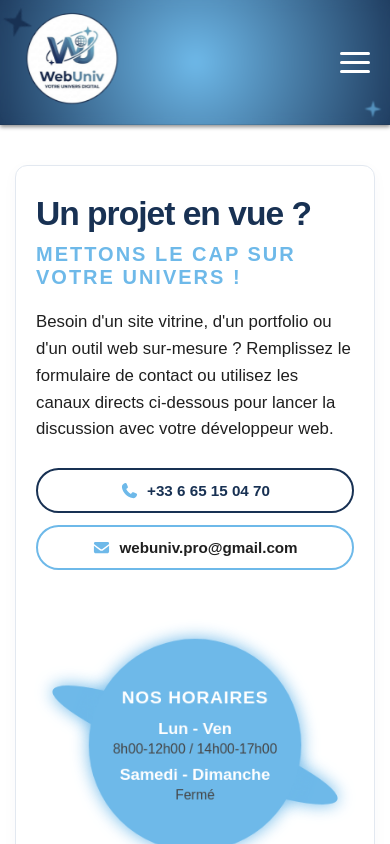
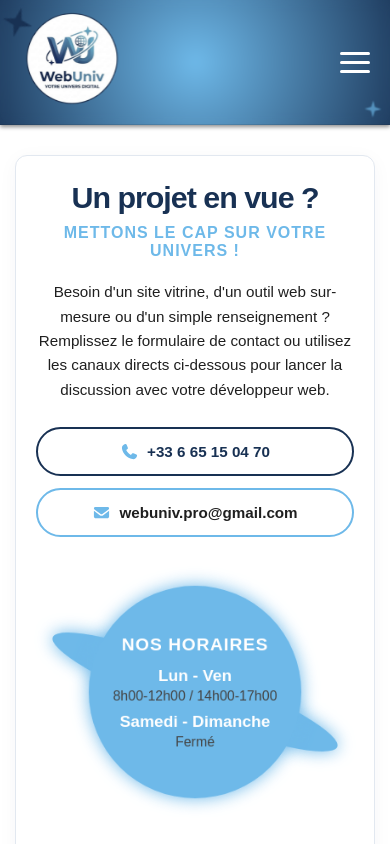
Before and after one commit to JHochart0/WebUniv, a React (Vite) app: page /contact in a window 390 px wide. Shown: the top 844 px of the page. Built offline with nearby package versions, Linux system fonts and the light colour scheme.

Commit message:
contact page done entirely

```diff
--- a/src/css/Contact.css
+++ b/src/css/Contact.css
@@ -25,39 +25,34 @@
     50% { transform: translateY(-10px); }
 }
 
-@keyframes planetaryFloatTabletLandscape {
-    0%, 100% { transform: scale(0.85) translateY(0); }
-    50% { transform: scale(0.85) translateY(-8px); }
-}
 
 @keyframes planetaryFloatMobile {
     0%, 100% { transform: scale(0.85) translateY(0); }
     50% { transform: scale(0.85) translateY(-10px); }
 }
 
-@keyframes planetaryFloatMobileLandscape {
-    0%, 100% { transform: scale(0.65) translateY(0); }
-    50% { transform: scale(0.65) translateY(-6px); }
-}
 
 /*********************************
-********* CONTAINER **************
+********* CONTACT CONTAINER ******
 *********************************/
 .contact-container {
     min-height: 100vh;
+    width: 100%;
     background-color: var(--color-white);
     color: var(--color-dark-gray);
     font-family: var(--font-main);
     display: flex;
+    flex-direction:column;
     justify-content: center;
     align-items: center;
     position: relative;
     overflow: hidden;
     padding: 60px 20px;
+    margin:auto;
 
 }
 
-/* Planète en arrière-plan global */
+/* planet in the background */
 .contact-container::before {
     content: '';
     position: absolute;
@@ -80,75 +75,25 @@
 }
 
 /*********************************
-********* WRAPPER & GRID *********
+******* CONTACT WRAPPER **********
 *********************************/
 .contact-wrap {
     position: relative;
     z-index: 50;
-    width: 100%;
-    max-width: 65.5vw;
-    margin: 0 auto;
-    display: grid;
-    grid-template-columns: 1fr 1.2fr;
-    gap: 60px;
-    align-items: start;
+    width: 65.5vw;
+    display: flex;
+    flex-direction:row;
+    justify-content:center;
+    gap: 30px;
     backdrop-filter: blur(3px);
     padding: 40px;
     border-radius: 16px;
 }
 
-/*********************************
-********* STARS DECORATIONS *******
-*********************************/
-.contact-star-deco {
-    position: absolute;
-    top: 50%;
-    left: 50%;
-    width: 1720px;
-    height: 400px;
-    transform: translate(-50%, -50%) rotate(-15deg) skew(-25deg);
-    transform-origin: center center;
-    pointer-events: none;
-    z-index: 2;
-}
 
-.contact-star-deco::before {
-    content: '';
-    position: absolute;
-    top: 0;
-    left: 0;
-    width: 100%;
-    height: 100%;
-    border-radius: 50%;
-    border: 2px solid rgba(110, 185, 233, 0.5);
-    box-shadow: 0 0 15px rgba(110, 185, 233, 0.15);
-}
-
-.contact-star-left, .contact-star-right {
-    position: absolute;
-    top: 50%;
-    z-index: 5;
-    clip-path: polygon(50% 0%, 61% 39%, 100% 50%, 61% 61%, 50% 100%, 39% 61%, 0% 50%, 39% 39%);
-}
-
-.contact-star-left {
-    background-color: var(--color-light-blue);
-    width: 38px;
-    height: 38px;
-    left: 0;
-    animation: pulseStarLeftContact 4s infinite ease-in-out;
-}
-
-.contact-star-right {
-    background-color: var(--color-abyssal-blue);
-    width: 48px;
-    height: 48px;
-    right: 0;
-    animation: pulseStarRightContact 4s infinite ease-in-out;
-}
 
 /*********************************
-********* TEXT SIDE **************
+****** CONTACT INFOS SIDE ********
 *********************************/
 .contact-info-section {
     display: flex;
@@ -160,6 +105,7 @@
     box-shadow: 0 10px 30px rgba(24, 49, 83, 0.04);
     min-height: 75vh;
     min-width: 30vw;
+
 }
 
 .contact-main-title {
@@ -169,6 +115,7 @@
     margin: 0 0 10px 0;
     line-height: 1.1;
     letter-spacing: -1px;
+    text-align:center;
 }
 
 .contact-subtitle {
@@ -178,13 +125,15 @@
     text-transform: uppercase;
     letter-spacing: 2px;
     font-weight: bold;
+    text-align:center;
 }
 
 .contact-text {
-    font-size: 1.05rem;
+    font-size: 0.99rem;
     color: var(--color-dark-gray);
     line-height: 1.6;
     margin-bottom: 25px;
+    text-align: center;
 }
 
 .contact-direct-links {
@@ -236,9 +185,9 @@
     color: var(--color-light-blue);
 }
 
-/*************************************************
-********* SCHEDULES PLANET (STYLE MATCH) *********
-*************************************************/
+/***********************************
+*********** CONTACT SCHEDULES*******
+***********************************/
 .contact-schedules {
     position: relative;
     z-index: 1;
@@ -254,12 +203,11 @@
     will-change: transform;
 }
 
-/* Effet au survol identique au footer */
 .contact-schedules:hover {
     animation: planetaryFloat 4s infinite ease-in-out;
 }
 
-/* Sphère de la planète */
+/* schedules planet sphere */
 .contact-schedules::before {
     content: '';
     position: absolute;
@@ -272,7 +220,7 @@
     box-shadow: 0 0 20px var(--color-light-blue);
 }
 
-/* Anneau de la planète */
+/* schedules planet ring */
 .contact-schedules::after {
     content: '';
     position: absolute;
@@ -288,7 +236,6 @@
     pointer-events: none;
 }
 
-/* Titre principal (H1) dans la planète */
 .contact-schedules-h1 {
     color: var(--color-white);
     font-size: 1.3rem;
@@ -305,7 +252,6 @@
     z-index: 10;
 }
 
-/* Jours (H2) dans la planète */
 .contact-schedules-h2 {
     font-size: 1.2rem;
     color: var(--color-white);
@@ -313,7 +259,6 @@
     font-weight: bold;
 }
 
-/* Heures (H3) dans la planète - Sombre pour le contraste sur fond bleu clair */
 .contact-schedules-h3 {
     font-size: 1rem;
     color: rgb(68, 68, 68);
@@ -321,6 +266,9 @@
     margin: 0;
 }
 
+/***********************************
+*********** CONTACT SOCIALS*********
+***********************************/
 .contact-social-section {
     margin-top:50px;
     display: flex;
@@ -356,10 +304,8 @@
     transform: translateY(-3px);
 }
 
-
-
 /*********************************
-********* FORM CARD SIDE *********
+******* CONTACT FORM SIDE ********
 *********************************/
 .contact-form-section {
     background: #fdfdfdb7;
@@ -368,7 +314,7 @@
     border-radius: 12px;
     box-shadow: 0 10px 30px rgba(24, 49, 83, 0.04);
     min-height: 75vh;
-    min-width:25vw;
+    min-width: 30vw;
 }
 
 .contact-form-element {
@@ -483,22 +429,118 @@
 }
 
 /*********************************
-********* RESPONSIVE *************
+********* STARS DECORATIONS *******
+*********************************/
+.contact-star-deco {
+    position: absolute;
+    top: 50%;
+    left: 50%;
+    width: 1720px;
+    height: 400px;
+    transform: translate(-50%, -50%) rotate(-15deg) skew(-25deg);
+    transform-origin: center center;
+    pointer-events: none;
+    z-index: 2;
+}
+
+.contact-star-deco::before {
+    content: '';
+    position: absolute;
+    top: 0;
+    left: 0;
+    width: 100%;
+    height: 100%;
+    border-radius: 50%;
+    border: 2px solid rgba(110, 185, 233, 0.5);
+    box-shadow: 0 0 15px rgba(110, 185, 233, 0.15);
+}
+
+.contact-star-left, .contact-star-right {
+    position: absolute;
+    top: 50%;
+    z-index: 5;
+    clip-path: polygon(50% 0%, 61% 39%, 100% 50%, 61% 61%, 50% 100%, 39% 61%, 0% 50%, 39% 39%);
+}
+
+.contact-star-left {
+    background-color: var(--color-light-blue);
+    width: 38px;
+    height: 38px;
+    left: 0;
+    animation: pulseStarLeftContact 4s infinite ease-in-out;
+}
+
+.contact-star-right {
+    background-color: var(--color-abyssal-blue);
+    width: 48px;
+    height: 48px;
+    right: 0;
+    animation: pulseStarRightContact 4s infinite ease-in-out;
+}
+
+/*********************************
+********* RESPONSIVE TABLET ******
 *********************************/
 @media (max-width: 1024px) {
+
+    .contact-container,
+    .contact-container * {
+        box-sizing: border-box;
+    }
+
+    .contact-container {
+        padding: 50px 20px;
+        overflow-x: hidden;
+    }
+
+
+    .contact-container::before,
+    .contact-star-deco,
+    .contact-star-left,
+    .contact-star-right {
+        display: none !important;
+    }
+
     .contact-wrap {
-        grid-template-columns: 1fr;
+        flex-direction: column;
+        align-items: stretch;
         gap: 40px;
-        padding: 30px;
-        max-width: 85vw;
+        padding: 20px;
+        max-width: 100%;
+        width: 100%;
+        backdrop-filter: none;
+    }
+
+
+    .contact-info-section,
+    .contact-form-section {
+        min-height: auto;
+        min-width: auto !important;
+        width: 100%;
+        background: var(--color-white);
+        border: 1px solid #e2e8f0;
+        box-shadow: 0 4px 20px rgba(24, 49, 83, 0.04);
+        padding: 40px 25px;
     }
 
     .contact-main-title {
         font-size: 2.4rem;
+        text-align: center;
+    }
+
+    .contact-subtitle,
+    .contact-text {
+        text-align: center;
+    }
+
+    .contact-direct-links {
+        align-self: center;
+        width: 100%;
+        max-width: 450px;
     }
 
     .contact-schedules {
-        margin-top: 30px;
+        margin: 30px auto;
         align-self: center;
     }
 }
@@ -507,48 +549,53 @@
 ********* RESPONSIVE MOBILE ******
 *********************************/
 @media (max-width: 599px) {
-    .contact-container {
-        padding: 40px 15px;
-        background-color: var(--color-white); /* Fond propre et uni */
+    .contact-container::before,
+    .contact-star-deco,
+    .contact-star-left,
+    .contact-star-right {
+        display: none !important;
     }
 
-    /* 1. ON SUPPRIME LA GRANDE PLANÈTE ET L'ANNEAU SUR MOBILE */
-    .contact-container::before,
-    .contact-star-deco {
-        display: none;
+    .contact-container {
+        padding: 30px 15px;
     }
 
     .contact-wrap {
-        max-width: 100%;
+        gap: 25px;
         padding: 0;
-        gap: 30px; /* Espace équilibré entre la section info et le formulaire */
     }
 
-    /* 2. ADAPTATION DES CARTES (OPAQUES ET ÉPURÉES) */
     .contact-info-section,
     .contact-form-section {
-        background: #FFFFFF;
-        border: 1px solid #e2e8f0; /* Une bordure grise très légère pour structurer */
-        padding: 30px 20px;
-        min-height: auto; /* On libère la hauteur fixe du desktop */
-        min-width: auto;
-        box-shadow: 0 4px 15px rgba(24, 49, 83, 0.03); /* Ombre très subtile */
+        padding: 25px 20px;
     }
 
-    /* Ajustements des textes et boutons */
     .contact-main-title {
-        font-size: 2.1rem;
+        font-size: 1.9rem;
+    }
+
+    .contact-subtitle {
+        font-size: 1rem;
+        letter-spacing: 1px;
+    }
+
+    .contact-text {
+        font-size: 0.95rem;
     }
 
     .contact-submit-btn,
     .contact-direct-btn {
-        width: 100%; /* Boutons à 100% pour une meilleure ergonomie tactile */
+        width: 100%;
+        padding: 14px 20px;
     }
 
-    /* 3. ON GARDE UNIQUEMENT LA PETITE PLANÈTE DES HORAIRES */
+    .contact-form-group textarea {
+        min-height: 220px;
+    }
+
     .contact-schedules {
         transform: scale(0.85);
-        margin: 20px auto;
+        margin: 0px auto;
     }
 
     .contact-schedules:hover {
@@ -556,23 +603,23 @@
     }
 }
 
-/* Alignement et gestion Landscape pour Tablettes */
+/* Tablets Landscape */
 @media (max-width: 1500px) and (orientation: landscape) {
-    .contact-schedules {
-        transform: scale(0.85);
+    .contact-container::before,
+    .contact-star-deco,
+    .contact-star-left,
+    .contact-star-right {
+        display: none !important;
     }
-    .contact-schedules:hover {
-        animation: planetaryFloatTabletLandscape 4s infinite ease-in-out;
+
+}
+
+/* Mobiles Landscape */
+@media (max-width: 899px) and (orientation: landscape) {
+    .contact-container::before,
+    .contact-star-deco,
+    .contact-star-left,
+    .contact-star-right {
+        display: none !important;
     }
 }
-
-/* Alignement et gestion Landscape pour Mobiles */
-@media (max-width: 899px) and (orientation: landscape) {
-    .contact-schedules {
-        transform: scale(0.65);
-        margin: 10px auto;
-    }
-    .contact-schedules:hover {
-        animation: planetaryFloatMobileLandscape 4s infinite ease-in-out;
-    }
-}
--- a/src/css/Footer.css
+++ b/src/css/Footer.css
@@ -33,7 +33,7 @@
 
 @keyframes planetaryFloatMobileLandscape {
     0%, 100% { transform: scale(0.65) translateY(0); }
-    50% { transform: scale(0.65) translateY(-6px); } /* Flottement réduit pour ne pas cogner le haut */
+    50% { transform: scale(0.65) translateY(-6px); }
 }
 /**************************
 ********Footer container***
@@ -54,6 +54,7 @@
     max-width: 62.5vw;
     margin: 0 auto;
     display: flex;
+    flex-direction: row;
     justify-content: space-between;
     align-items: center;
     flex-wrap: wrap;
@@ -376,6 +377,7 @@
 /* Tablets*/
 @media (max-width: 1024px) {
     .footer-top {
+
         flex-direction: column;
         justify-content: center;
         align-items: center;
@@ -470,6 +472,7 @@
 /* Tablets Landscape */
 @media (max-width: 1500px) and (orientation: landscape) {
     .footer-top {
+        max-width: none;
         flex-direction: row;
         justify-content: space-around;
         gap: 20px;
--- a/src/pages/Contact.jsx
+++ b/src/pages/Contact.jsx
@@ -42,7 +42,8 @@ function Contact() {
             },
             body: JSON.stringify({
                 ...formData,
-                _subject: `🌌 Nouveau message WebUniv : ${formData.subject}`
+                _subject: `🌌 Nouveau message de contact WebUniv : ${formData.subject}`,
+                _template: "table"
             })
         })
         .then(response => response.json())
@@ -67,7 +68,7 @@ function Contact() {
                     <h1 className="contact-main-title">Un projet en vue ?</h1>
                     <h2 className="contact-subtitle">Mettons le cap sur votre Univers !</h2>
                     <p className="contact-text">
-                        Besoin d'un site vitrine, d'un portfolio ou d'un outil web sur-mesure ?
+                        Besoin d'un site vitrine, d'un outil web sur-mesure ou d'un simple renseignement ?
                         Remplissez le formulaire de contact ou utilisez les canaux directs ci-dessous pour lancer la discussion avec votre développeur web.
                     </p>
 
@@ -113,7 +114,7 @@ function Contact() {
                                 name="name"
                                 value={formData.name}
                                 onChange={handleChange}
-                                placeholder="Ex: Jean Dupont"
+                                placeholder="Saisissez votre nom..."
                                 required
                             />
                         </div>
@@ -126,7 +127,7 @@ function Contact() {
                                 name="email"
                                 value={formData.email}
                                 onChange={handleChange}
-                                placeholder="Ex: jean.dupont@gmail.com"
+                                placeholder="Saisissez votre adresse e-mail..."
                                 required
                             />
                         </div>
@@ -139,7 +140,7 @@ function Contact() {
                                 name="subject"
                                 value={formData.subject}
                                 onChange={handleChange}
-                                placeholder="Ex: Création de site internet"
+                                placeholder="Ex: Création de site internet, demande de renseignement..."
                                 required
                             />
                         </div>
@@ -163,7 +164,7 @@ function Contact() {
                             </button>
 
                             {status.success === true && (
-                                <p className="contact-alert success">✨ Message envoyé avec succès ! Je reviens vers vous rapidement.</p>
+                                <p className="contact-alert success">✨ Message envoyé avec succès ! Nous revenons vers vous au plus vite.</p>
                             )}
                             {status.success === false && (
                                 <p className="contact-alert error">❌ Une erreur est survenue. Merci de réessayer ou d'utiliser le mail direct.</p>
```
